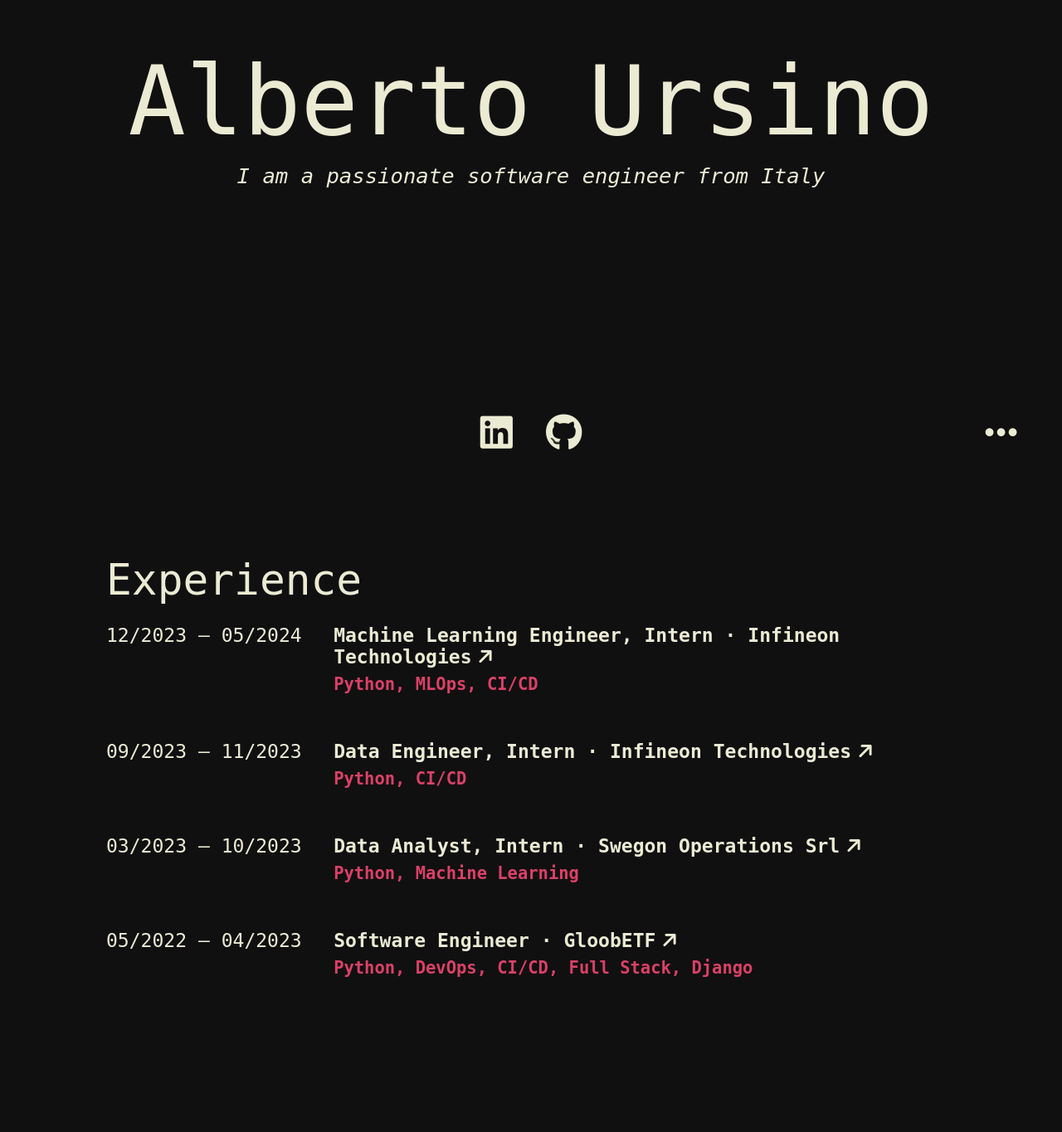
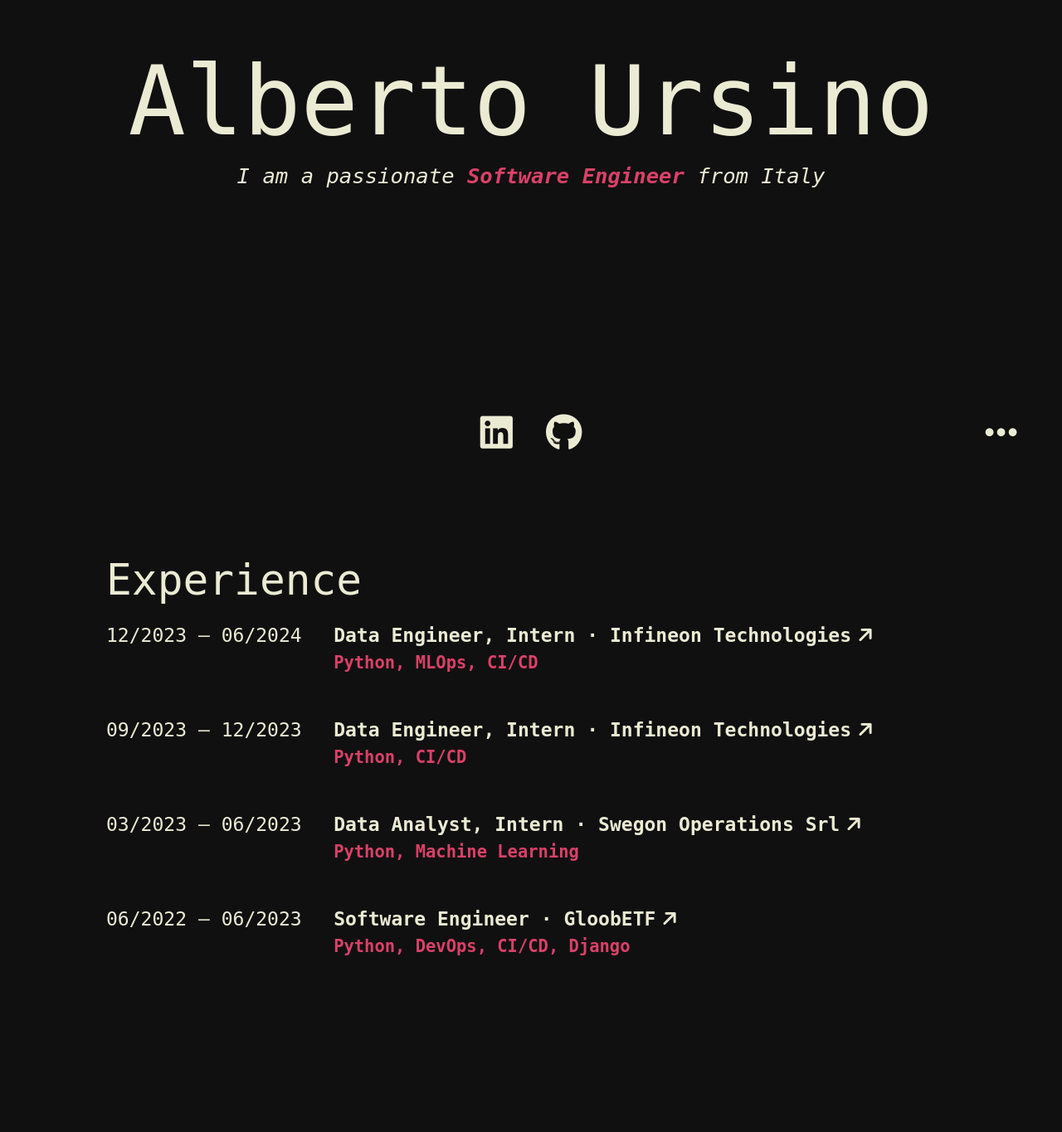
Before and after one commit to albertoursino/albertoursino.github.io, a Django app: page / in a window 1280 px wide. Shown: the part 235-1600 px from the top of the page at 83% size. Run offline with Django 5.2, Linux system fonts and the light colour scheme; parts of the project's set-up code (start-up, migrations or seed data) failed here and were passed over; some libraries are stand-ins or nearby versions.

Commit message:
feat: updated homepage

```diff
--- a/pyproject.toml
+++ b/pyproject.toml
@@ -49,7 +49,7 @@ exclude = [
 # Same as Black.
 line-length = 88
 indent-width = 4
-# Assume Python 3.8
+
 target-version = "py312"
 
 [tool.ruff.lint]
--- a/webapp/ursinoalberto/admin.py
+++ /dev/null
@@ -1 +0,0 @@
-# Register your models here.
--- a/webapp/ursinoalberto/templates/ursinoalberto/home.html
+++ b/webapp/ursinoalberto/templates/ursinoalberto/home.html
@@ -24,7 +24,8 @@
   </div>
   <div class="landing-page">
     <div class="title">Alberto Ursino</div>
-    <div class="subtitle">I am a passionate software engineer from Italy</div>
+    <div class="subtitle">I am a passionate <span style="color: var(--c); font-weight: bold;">Software Engineer</span>
+      from Italy</div>
     <div class="footer">
       <a class="linkedin-btn link" href="https://www.linkedin.com/in/alberto-ursino-8b3466161/" target="_blank"><i
           class="fa-brands fa-linkedin"></i></a>
@@ -37,11 +38,11 @@
     <div class="section-title">Experience</div>
     <div class="experience">
       <div class="date">
-        12/2023 — 05/2024
+        12/2023 — 06/2024
       </div>
       <div class="content">
         <a class="title normal-btn" href="https://www.infineon.com/" target="_blank">
-          <p>Machine Learning Engineer, Intern ·
+          <p>Data Engineer, Intern ·
             Infineon Technologies</p><i class="fa-solid fa-arrow-right"></i>
         </a>
         </a>
@@ -56,7 +57,7 @@
     </div>
     <div class="experience">
       <div class="date">
-        09/2023 — 11/2023
+        09/2023 — 12/2023
       </div>
       <div class="content">
         <a class="title normal-btn" href="https://www.infineon.com/" target="_blank">
@@ -75,7 +76,7 @@
     </div>
     <div class="experience">
       <div class="date">
-        03/2023 — 10/2023
+        03/2023 — 06/2023
       </div>
       <div class="content">
         <a class="title normal-btn" href="https://www.swegon.com/" target="_blank">
@@ -93,7 +94,7 @@
     </div>
     <div class="experience">
       <div class="date">
-        05/2022 — 04/2023
+        06/2022 — 06/2023
       </div>
       <div class="content">
         <a class="title normal-btn" href="https://www.linkedin.com/company/gloob-etf/posts/?feedView=all"
@@ -105,7 +106,7 @@
         </div>
         <div class="skills">
           <div class="entry">
-            Python, DevOps, CI/CD, Full Stack, Django
+            Python, DevOps, CI/CD, Django
           </div>
         </div>
       </div>
--- a/webapp/ursinoalberto/views.py
+++ b/webapp/ursinoalberto/views.py
@@ -3,15 +3,15 @@ from django.shortcuts import render
 
 
 def home(request: HttpRequest) -> HttpResponse:
-    """Render the main view of the website."""
+    """Render the main page of the website."""
     return render(request, "ursinoalberto/home.html", context={})
 
 
 def master_thesis(request: HttpRequest) -> HttpResponse:
-    """Master's thesis view."""
+    """Render the Master's Thesis."""
     return render(request, "ursinoalberto/master_thesis.html", context={})
 
 
 def bachelor_thesis(request: HttpRequest) -> HttpResponse:
-    """Bachelor's thesis view."""
+    """Render the Bachelor's Thesis."""
     return render(request, "ursinoalberto/bachelor_thesis.html", context={})
```
Also changed, not shown: webapp/requirements.txt (+13 -12 lines), .pre-commit-config.yaml.
